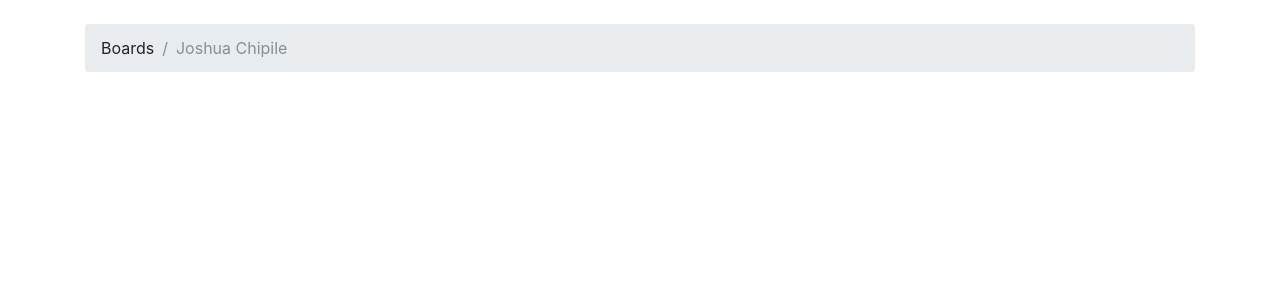
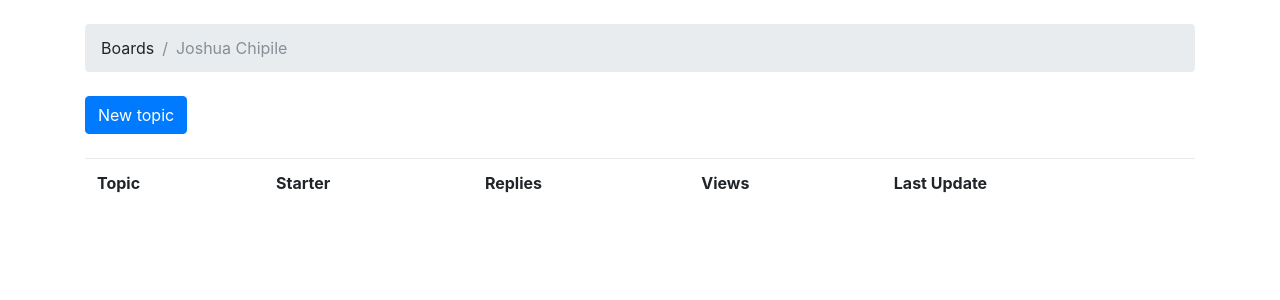
Before and after one commit to sjtg/simple_auth, a Django app: page /topics/2/ in a window 1280 px wide. Shown: the part 56-356 px from the top of the page. Run offline with Django 3.2, Linux system fonts and the light colour scheme; data comes from the database, SQL or seed files in the repository; both versions use the stored data as it was after the commit; lists and menus that the app fills with data are empty; parts of the project's set-up code (start-up, migrations or seed data) failed here and were passed over; some libraries are stand-ins or nearby versions.

Commit message:
created forms.py page and modified new_topic function inside the views

```diff
--- a/blog_boards/models.py
+++ b/blog_boards/models.py
@@ -19,17 +19,17 @@ class Blog_Boards(models.Model):
 
 #created a topic class the handles all topics within the blog
 class Topic(models.Model):
-	#text = models.CharField(max_length=255)
+	text = models.CharField(max_length=255)
 	last_uptate = models.DateTimeField(auto_now_add=True)
-	#board = models.ForeignKey(Blog_Boards,related_name='topics')
-	#starter = models.ForeignKey(User, related_name='topics')
+	board = models.ForeignKey(Blog_Boards,related_name='topics')
+	starter = models.ForeignKey(User, related_name='topics')
 
 
 #created for posting blog post to the database
 class Post(models.Model):
-	#message = models.TextField(max_length=2000)
-	#topic = models.ForeignKey(Topic, related_name='posts')
-	#created_at = models.DateTimeField(auto_now_add=True)
-	#update_at = models.DateTimeField(null=True)
-	#created_by = models.ForeignKey(User, related_name='posts')
+	message = models.TextField(max_length=2000)
+	topic = models.ForeignKey(Topic, related_name='posts')
+	created_at = models.DateTimeField(auto_now_add=True)
+	update_at = models.DateTimeField(null=True)
+	created_by = models.ForeignKey(User, related_name='posts')
 	update_by = models.ForeignKey(User, null=True, related_name ='+')
--- a/blog_boards/views.py
+++ b/blog_boards/views.py
@@ -1,11 +1,13 @@
 # -*- coding: utf-8 -*-
 from __future__ import unicode_literals
 
-from django.shortcuts import render, get_object_or_404
+from django.contrib.auth.models import User
 
-from django.http import HttpResponse
+from django.shortcuts import render, redirect,  get_object_or_404
 
-from .models import Blog_Boards
+from .forms import NewTopicForm
+
+from .models import Blog_Boards, Topic, Post
 
 # Create your views here.
 
@@ -23,4 +25,22 @@ def topics(request, pk):
 #created new topic function, this will show  new topics in the dashboard
 def new_topics(request, pk):
 	board = get_object_or_404(Blog_Boards, pk=pk)
-	return render(request, 'new_topics.html', {'board' : board })
+
+	if request.method == 'POST':
+		form = NewTopicForm(request.POST)
+		if form.is_valid():
+			topic = form.save(commit=False)
+			topic.board = board
+			topic.starter = user
+			topic.save()
+			post = Post.objects.create(
+				message = form.cleaned_date.get('message'),
+				topic = topic,
+				created_by = user
+			)
+
+			return redirect('topics', pk=board.pk)
+	else:
+		form = NewTopicForm()
+
+	return render(request, 'new_topics.html', {'board' : board, 'form':form })
--- a/templates/topics.html
+++ b/templates/topics.html
@@ -10,17 +10,36 @@
 {% endblock %}
 
 {% block content %}
+<div class="mb-4">
+	<a href="{% url 'new_topics' board.pk %}" class="btn btn-primary">New topic</a>
+</div>
+
+
+<table class="table">
+	<thread class="thead-inverse">
+	<tr>
+		<th>Topic</th>
+		<th>Starter</th>
+		<th>Replies</th>
+		<th>Views</th>
+		<th>Last Update</th>
+	</tr>
+</thread>
 <tbody>
-  {% for board in boards %}
+  {% for topics in boards.topicss.all %}
     <tr>
-      <td>
+	<td>{{ topics.subject }}</td>
+      <!--<td>
         <a href="{% url 'board_topics' board.pk %}">{{ board.name }}</a>
         <small class="text-muted d-block">{{ board.description }}</small>
-      </td>
+      </td> -->
+	<td>{{ board.name }}</td>
+	<td>{{ topic.starter.username }}</td>
       <td class="align-middle">0</td>
       <td class="align-middle">0</td>
-      <td></td>
+	<td>{{ topic.last_updated }}</td>
     </tr>
   {% endfor %}
 </tbody>
+</table>
 {% endblock  %}
```
Also changed, not shown: blog_boards/forms.py (added, +10 -0 lines), templates/new_topics.html (+1 -9 lines), blog_boards/migrations/0003_auto_20171127_2021.py (added), db.sqlite3, 4 other files.
